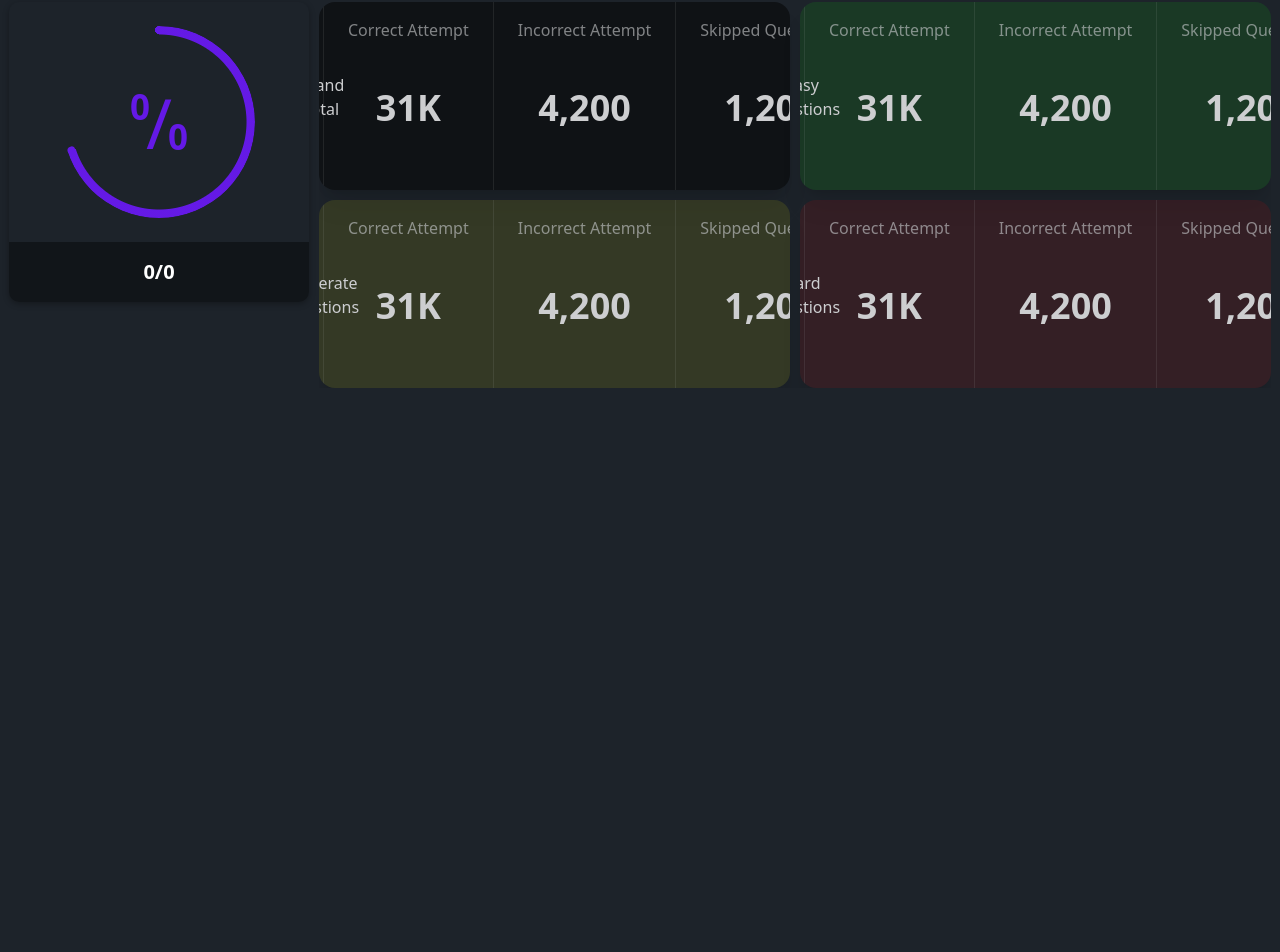
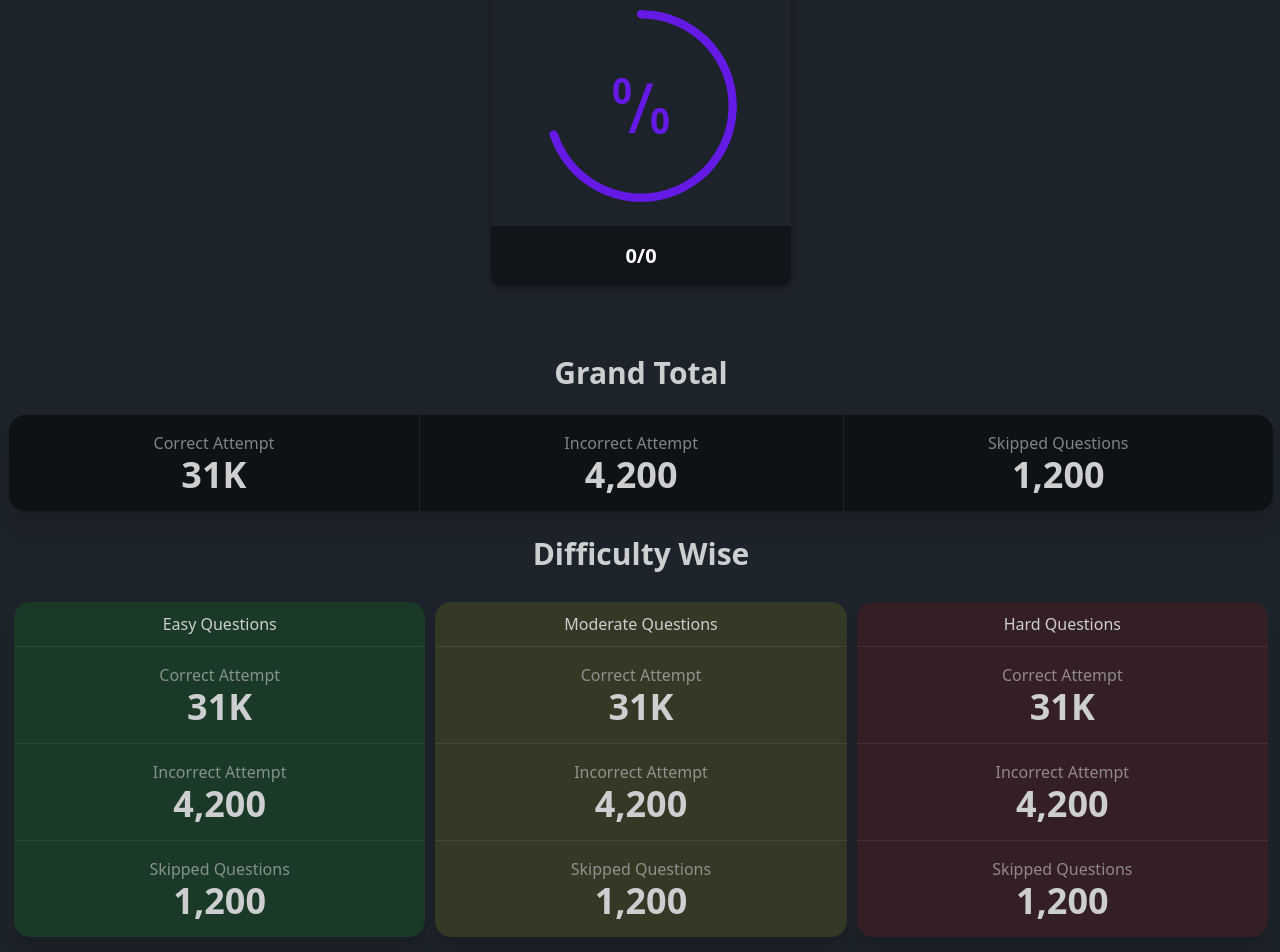
Before and after one commit to JeelRajodiya/brain-blitz, a Next.js app: page /JoinQuiz/QuizResult in a window 1280 px wide. Shown: the part 195-1147 px from the top of the page. Before the commit the page ends 800 px from the top, so only its background shows below. Built offline with nearby package versions, Linux system fonts and the light colour scheme; no server answers; sample sign-in values are in the browser's storage.

Commit message:
desired layout made !!!

```diff
--- a/pages/JoinQuiz/QuizResult.module.css
+++ b/pages/JoinQuiz/QuizResult.module.css
@@ -9,30 +9,6 @@
   .heading {
     font-size: 40px;
   }
-}
-
-/* make the container so that its two children are vertically separated,
-and the ratio of their width is 1:2 */
-.container {
-  display: flex;
-  flex-direction: column;
-  justify-content: center;
-  align-items: center;
-  height: 100%;
-  margin: 1px;
-  gap: 10px;
-}
-
-/* child 2 */
-.containerTwo {
-  flex: 2;
-  flex-direction: row; /* Default: columns for smaller devices */
-  gap: 10px;
-  display: grid;
-  grid-template-columns: repeat(2, 1fr);
-  grid-template-rows: repeat(2, 1fr);
-  width: 100%;
-  overflow: auto;
 }
 
 .statMainTitle {
@@ -47,34 +23,93 @@ and the ratio of their width is 1:2 */
   align-items: center;
 }
 
-.containerTwo > :nth-child(4) {
+/* make the container so that its two children are vertically separated,
+and the ratio of their width is 1:2 */
+.mainContainer {
+  display: flex;
+  flex-direction: column;
+  justify-content: center;
+  align-items: center;
+  height: 100%;
+  margin: 1px;
+  gap: 20px;
+  width: 100%; /* Added */
+}
+
+.subHeading{
+  text-align: center;
+  font-size: 30px;
+  font-weight: bold;
+}
+
+.subContainer {
+  display: flex;
+  flex-direction: column;
+  justify-content: center;
+  align-items: center;
+  height: 100%;
+  margin: 1px;
+  gap: 20px;
+  width: 100%; /* Added */
+}
+
+/* for the grand total */
+.grandTotal {
+  display: flex;
+  justify-content: space-between;
+  width: 100%;
+  margin: 1px;
+  padding: 5px;
+  gap: 10px;
+}
+
+.diffCards {
+  display: flex;
+  flex-direction: row;
+  justify-content: space-between;
+  width: 100%;
+  margin: 1px;
+  padding: 5px;
+  gap: 10px;
+}
+
+.diffCards > :nth-child(3) {
   /* rgb for red */
   background-color: rgba(255, 0, 0, 0.1);
 }
 
-.containerTwo > :nth-child(3) {
+.diffCards > :nth-child(2) {
   /* rgb for yellow */
   background-color: rgba(255, 255, 0, 0.1);
 }
 
-.containerTwo > :nth-child(2) {
+.diffCards > :nth-child(1) {
   /* rgb for green */
   background-color: rgba(0, 255, 0, 0.1);
 }
 
-/* Media query for larger devices */
-@media (min-width: 768px) {
-  .containerTwo {
-    flex-direction: column; /* Switch to rows for larger devices */
-    gap: 10px;
-  }
+.statMainTitle {
+  /* word wrap and set it so that it occupies minimum width possible */
+  padding: 10px;
+  display: flex;
+  justify-content: center;
+  align-items: center;
 }
 
-/* Media query for larger devices */
-@media (min-width: 768px) {
-  .container {
-    flex-direction: row;
-    align-items: stretch;
+/* Media Query for smaller devices */
+@media (max-width: 767px) {
+  .mainContainer {
+    gap: 10px; /* Adjust gap for smaller devices */
+  }
+
+  .subContainer {
+    gap: 10px; /* Adjust gap for smaller devices */
+  }
+
+  .grandTotal,
+  .diffCards {
+    flex-direction: column; /* Change flex-direction to stack vertically */
+    align-items: flex-start; /* Adjust alignment for stacked elements */
   }
 }
 
--- a/pages/JoinQuiz/QuizResult.tsx
+++ b/pages/JoinQuiz/QuizResult.tsx
@@ -16,7 +16,7 @@ export default function QuizResult() {
     <Layout>
       <div>
         <h1 className={styles.heading}>ScoreBoard</h1>
-        <div className={styles.container}>
+        <div className={styles.mainContainer}>
           {/* child 1 */}
           <div>
             <div className={styles.scoreCard}>
@@ -46,12 +46,34 @@ export default function QuizResult() {
             </div>
           </div>
           {/* child 2 */}
-          <div className={styles.containerTwo}>
-            {/* Grand total */}
-            <div className="stats stats-vertical lg:stats-horizontal shadow-xl bg-base-200 w-full text-center">
-              <div className={classNames(styles.statMainTitle)}>
-                Grand Total
+          <div className={styles.subContainer}>
+            {/* child 1 */}
+            <h1 className={styles.subHeading}>Grand Total</h1>
+            <div className="stats stats-vertical  md:stats-horizontal shadow-xl bg-base-200 w-full text-center ">
+              <div className="stat">
+                <div className="stat-title">Correct Attempt</div>
+                <div className="stat-value">31K</div>
               </div>
+
+              <div className="stat">
+                <div className="stat-title">Incorrect Attempt</div>
+                <div className="stat-value">4,200</div>
+              </div>
+
+              <div className="stat">
+                <div className="stat-title">Skipped Questions</div>
+                <div className="stat-value">1,200</div>
+              </div>
+            </div>
+            {/* child 2 */}
+
+            {!difficultyEnabled && (
+              <div className={styles.subHeading}>Difficulty Wise</div>
+            )}
+            {!difficultyEnabled && (
+              <div className={styles.diffCards}>
+                <div className="stats stats-vertical shadow-xl bg-base-200 w-full text-center">
+                  <div className={styles.statMainTitle}>Easy Questions</div>
                   <div className="stat">
                     <div className="stat-title">Correct Attempt</div>
                     <div className="stat-value">31K</div>
@@ -68,12 +90,8 @@ export default function QuizResult() {
                   </div>
                 </div>
 
-            {/* for easy */}
-            {!difficultyEnabled && (
-              <div className="stats stats-vertical lg:stats-horizontal shadow-xl bg-base-200 w-full text-center">
-                <div className={classNames(styles.statMainTitle)}>
-                  Easy Questions
-                </div>
+                <div className="stats stats-vertical shadow-xl bg-base-200 w-full text-center">
+                  <div className={styles.statMainTitle}>Moderate Questions</div>
                   <div className="stat">
                     <div className="stat-title">Correct Attempt</div>
                     <div className="stat-value">31K</div>
@@ -89,14 +107,9 @@ export default function QuizResult() {
                     <div className="stat-value">1,200</div>
                   </div>
                 </div>
-            )}
 
-            {/* for easy */}
-            {!difficultyEnabled && (
-              <div className="stats stats-vertical lg:stats-horizontal shadow-xl bg-base-200 w-full text-center">
-                <div className={classNames(styles.statMainTitle)}>
-                  Moderate Questions
-                </div>
+                <div className="stats stats-vertical shadow-xl bg-base-200 w-full text-center">
+                  <div className={styles.statMainTitle}>Hard Questions</div>
                   <div className="stat">
                     <div className="stat-title">Correct Attempt</div>
                     <div className="stat-value">31K</div>
@@ -112,28 +125,6 @@ export default function QuizResult() {
                     <div className="stat-value">1,200</div>
                   </div>
                 </div>
-            )}
-
-            {/* for easy */}
-            {!difficultyEnabled && (
-              <div className="stats stats-vertical lg:stats-horizontal shadow-xl bg-base-200 w-full text-center">
-                <div className={classNames(styles.statMainTitle)}>
-                  Hard Questions
-                </div>
-                <div className="stat">
-                  <div className="stat-title">Correct Attempt</div>
-                  <div className="stat-value">31K</div>
-                </div>
-
-                <div className="stat">
-                  <div className="stat-title">Incorrect Attempt</div>
-                  <div className="stat-value">4,200</div>
-                </div>
-
-                <div className="stat">
-                  <div className="stat-title">Skipped Questions</div>
-                  <div className="stat-value">1,200</div>
-                </div>
               </div>
             )}
           </div>
```
Lines whose indentation alone changed are shown as unchanged.
